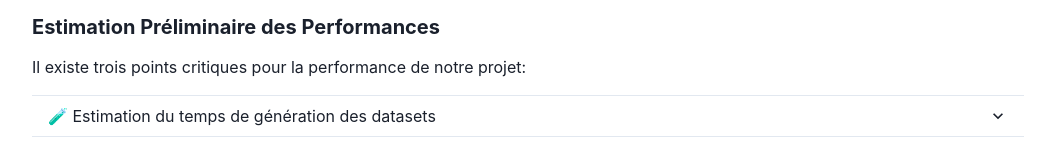
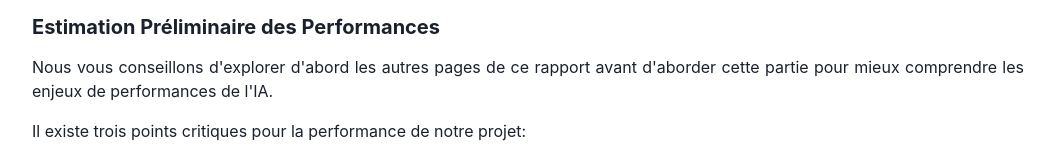
Before and after one commit to quintenbons/PIA-road-manager, a React (Create React App) app in the folder react_app/: page / in a window 1280 px wide. Shown: the part 2647-2794 px from the top of the page, without its empty margins (112-1167 px from the left). Built offline with nearby package versions, Linux system fonts and the light colour scheme.

Commit message:
Conseil de sens de lecture dans le rapport

```diff
--- a/react_app/src/pages/home.tsx
+++ b/react_app/src/pages/home.tsx
@@ -161,6 +161,7 @@ export const Home = () => {
       <Title title="Développement et Implémentation" size="lg" />
 
       <Title title="Estimation Préliminaire des Performances" size="md" />
+      <Paragraph text="Nous vous conseillons d'explorer d'abord les autres pages de ce rapport avant d'aborder cette partie pour mieux comprendre les enjeux de performances de l'IA."/>
       <Paragraph text="Il existe trois points critiques pour la performance de notre projet:" />
       <AccordionParagraph
         children={{
```
